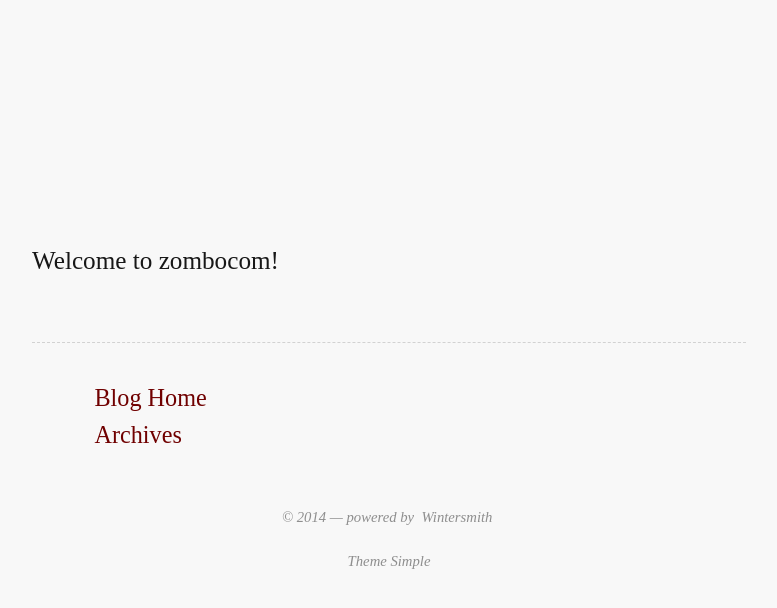
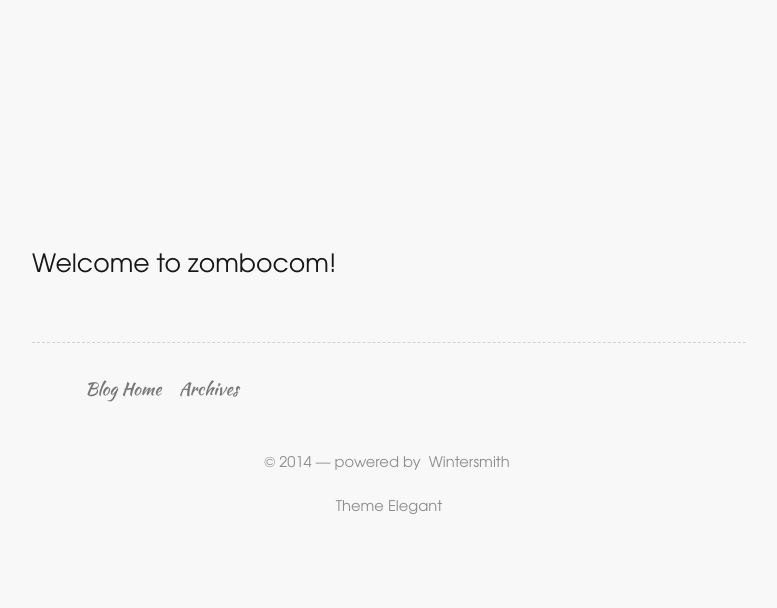
Before and after one commit to saumya/ray, a Node project: template templates/layout.jade in a window 1280 px wide. Shown: the top 608 px of the page, without its empty margins (251-1028 px from the left). Run offline with Node 20 templates, Linux system fonts and the light colour scheme; the template is opened without the code that fills it, so the values that code supplies are empty.

Commit message:
new theme, new post

```diff
--- a/contents/css/main.css
+++ b/contents/css/main.css
@@ -52,7 +52,7 @@ h2 {
 }
 
 h3 {
-  font-style: italic;
+  /*font-style: italic;*/
   text-align: center;
   font-weight: 400;
   font-size: 1.4em;
@@ -71,7 +71,7 @@ li {
 blockquote {
   margin: 1.2em 3em;
   padding-left: 1em;
-  font-style: italic;
+  /*font-style: italic;*/
 }
 
 hr {
@@ -102,7 +102,7 @@ hr {
 .header .author {
   /*font-family: 'Merriweather', serif;*/
   /*font-variant: small-caps;*/
-  /*text-transform: lowercase;*/
+  text-transform: lowercase;
   text-rendering: auto;
   text-align: center;
   font-weight: 400;
@@ -111,14 +111,14 @@ hr {
 
 .header .description {
   font-size: 1.2em;
-  font-style: italic;
+  /*font-style: italic;*/
   text-align: center;
   margin-top: -0.3em;
 }
 
 body.article-detail > header h1 {
   font-size: 2.5em;
-  font-style: italic;
+  /*font-style: italic;*/
   font-weight: 400;
   margin-bottom: -0.2em;
 }
@@ -162,7 +162,7 @@ footer .about {
 footer .copy {
   text-align: center;
   font-size: 0.7em;
-  font-style: italic;
+  /*font-style: italic;*/
   margin-top: 1em;
 }
 
@@ -181,7 +181,7 @@ footer .copy, footer .copy a {
 }
 
 .article header h2 {
-  font-style: italic;
+  /*font-style: italic;*/
   text-align: center;
   font-weight: 400;
   margin: 0.8em 0;
@@ -240,7 +240,7 @@ footer .copy, footer .copy a {
   margin: 0;
   margin-left: 6.1em;
   margin-bottom: 0.5em;
-  font-style: italic;
+  /*font-style: italic;*/
 }
 
 .archive a, .archive span{
--- a/contents/css/saumya.css
+++ b/contents/css/saumya.css
@@ -1,16 +1,52 @@
 /*
 by        : saumya
-theme     : saumya
-done date : 27 Jan 2014
+theme     : Elegant
+done date : 30 Jan 2014
 */
+@font-face { font-family: tgd-regular; src: url('fonts/texgyreadventor-regular.otf'); }
+@font-face { font-family: kscript-regular; src: url('fonts/KaushanScript-Regular.otf'); }
+
+body{
+  font-family: tgd-regular;
+}
 a {
   text-decoration: none;
-  color: #700000;
+  /*color: #2a9400;*/
+  color: #777;
   display: inline-block;
 }
+
+
+h1{
+  /*color: #ff3d01;*/
+  /*font-family: tgd-regular;*/
+}
+h2{
+  /*color: #2a9400;*/
+
+}
+.header a{
+ /* color: #ff3d01;*/
+}
+.header .description{
+  /*color: #ff3d01;*/
+  font-family: kscript-regular;
+}
+.header .author{
+  /*color: #ff3d01;*/
+  font-family: kscript-regular;
+}
 footer .about{
-	font-size: 0.8em;
+  /*color: #2a9400;*/
+  font-family: kscript-regular;
 }
-footer span.nav{
-	font-size: 1.2em;
+footer .about a{
+  /*color: #ff3d01;*/
 }
+
+.archive .year-label,.archive .month-label{
+  /*color: #ff3d01;*/
+}
+.content{
+  /*color: #ff3d01;*/
+}
--- a/templates/layout.jade
+++ b/templates/layout.jade
@@ -39,4 +39,4 @@ html(lang='en')
               a(href='https://github.com/jnordberg/wintersmith') Wintersmith&nbsp;
               //- please leave the "powered by" if you use the design
               p
-                a(href='https://github.com/saumya/wintersmithThemes/tree/master/simple') Theme Simple
+                a(href='https://github.com/saumya/wintersmithThemes/tree/master/elegant') Theme Elegant
```
Also changed, not shown: contents/about.md (+1 -3 lines), contents/articles/20/index.md (added, +19 -0 lines), contents/css/fonts/KaushanScript-Regular.otf (added), contents/css/fonts/texgyreadventor-regular.otf (added).
